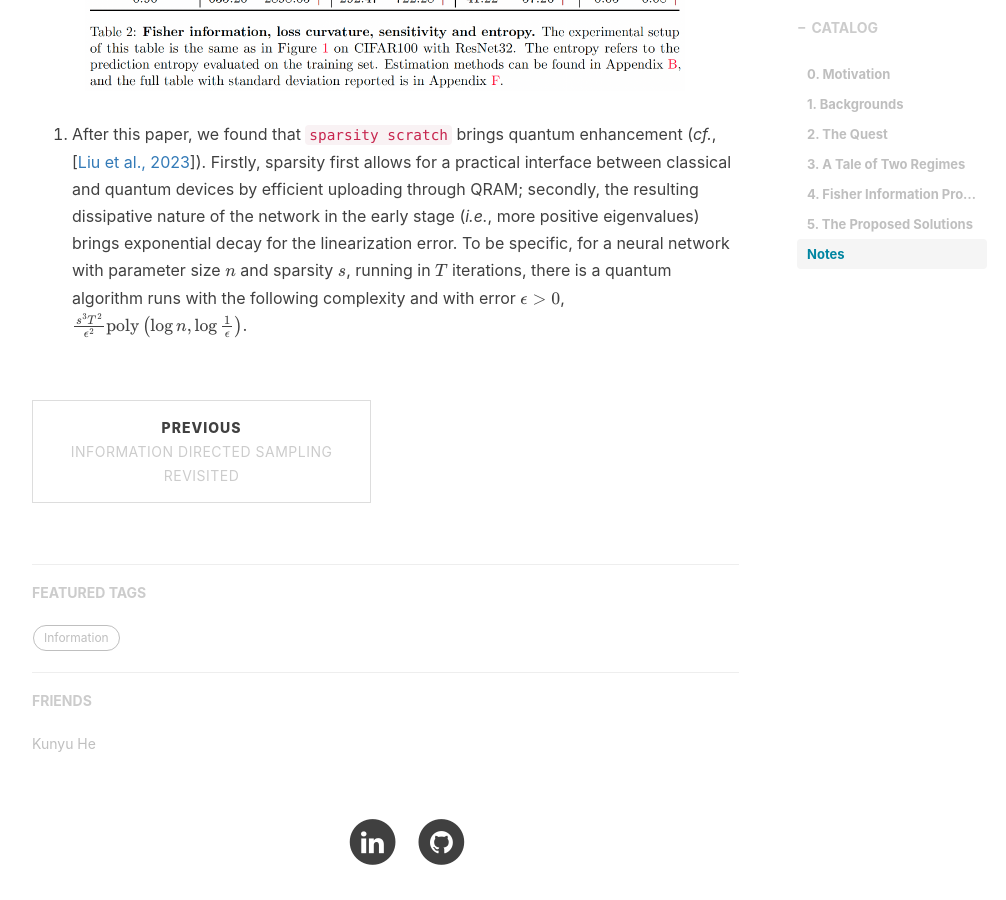
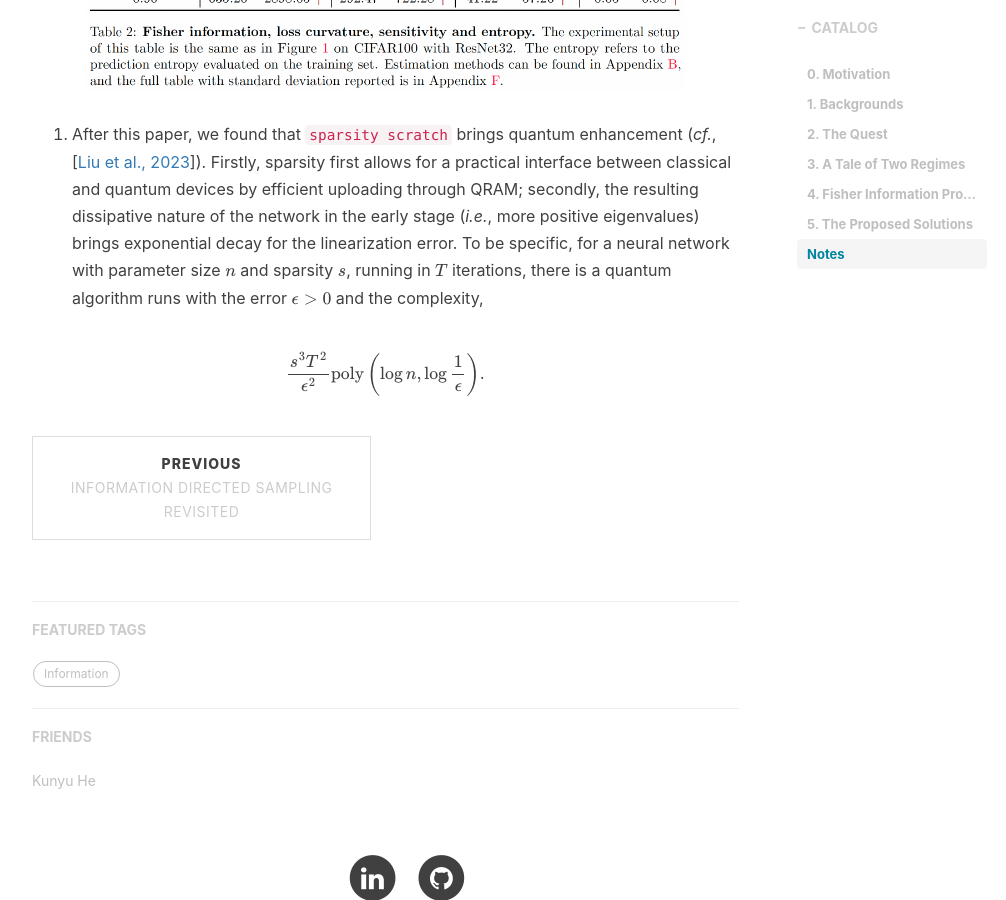
Before and after one commit to ZIYU-DEEP/ZIYU-DEEP.github.io, a Jekyll site: the page built from _posts/2022-08-21-The-Price-of-Sparsity.md, in a window 1280 px wide and 900 px high, scrolled down 8234 px. Shown: the whole window, without its empty margins (233-1239 px from the left). Built offline with Jekyll 4.4.1, drawn with Linux system fonts in a browser that asks for light colours; nearby versions of some CDN libraries; formulas are drawn with MathJax 3; comment, search, counter and statistics services are not loaded.

Commit message:
check equation

```diff
--- a/_posts/2022-08-21-The-Price-of-Sparsity.md
+++ b/_posts/2022-08-21-The-Price-of-Sparsity.md
@@ -137,5 +137,6 @@ The high level idea here is that we can simply control the Fisher explosion (*cf
   <img src="/img/in-post/fisher-table.png" alt="Description" width="600">
 </p>
 
-6. After this paper, we found that `sparsity scratch` brings quantum enhancement (*cf.*, [[Liu et al., 2023](https://arxiv.org/pdf/2303.03428.pdf)]). Firstly, sparsity first allows for a practical interface between classical and quantum devices by efficient uploading through QRAM; secondly, the resulting dissipative nature of the network in the early stage (*i.e.*, more positive eigenvalues) brings exponential decay for the linearization error. To be specific, for a neural network with parameter size $n$ and sparsity $s$, running in $T$ iterations, there is a quantum algorithm runs with the following complexity and with error $\epsilon > 0$,
+6. After this paper, we found that `sparsity scratch` brings quantum enhancement (*cf.*, [[Liu et al., 2023](https://arxiv.org/pdf/2303.03428.pdf)]). Firstly, sparsity first allows for a practical interface between classical and quantum devices by efficient uploading through QRAM; secondly, the resulting dissipative nature of the network in the early stage (*i.e.*, more positive eigenvalues) brings exponential decay for the linearization error. To be specific, for a neural network with parameter size $n$ and sparsity $s$, running in $T$ iterations, there is a quantum algorithm runs with the error $\epsilon > 0$ and the complexity,
+
 $$\frac{s^3 T^2}{\epsilon^2} \operatorname{poly}\left(\log n, \log \frac{1}{\epsilon}\right).$$
```
